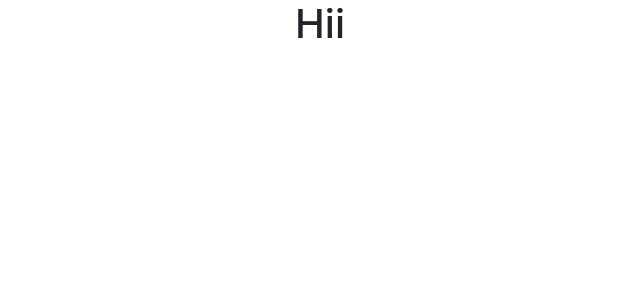
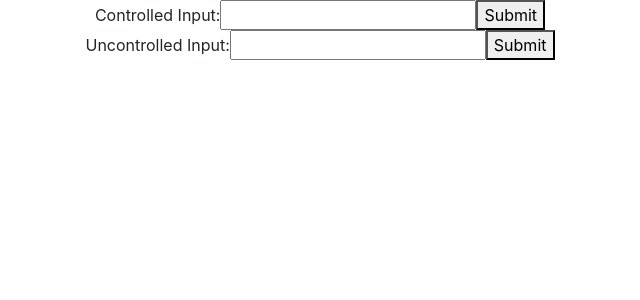
Before and after one commit to jagadeesh7089/tashapp, a React (Create React App) app: page / in a window 1280 px wide. Shown: the top 300 px of the page, without its empty margins (320-960 px from the left). Built offline with nearby package versions, Linux system fonts and the light colour scheme.

Commit message:
components

```diff
--- a/src/App.js
+++ b/src/App.js
@@ -1,10 +1,14 @@
 import logo from './logo.svg';
 import './App.css';
+import ControlledComponent from './controled';
+import UncontrolledComponent from './uncontroled';
 
 function App() {
   return (
     <div className="App">
-     <h1>Hii</h1>
+     <ControlledComponent></ControlledComponent>
+
+     <UncontrolledComponent></UncontrolledComponent>
     </div>
   );
 }
--- /dev/null
+++ b/src/controled.jsx
@@ -0,0 +1,27 @@
+import React, { useState } from 'react';
+
+function ControlledComponent() {
+  const [inputValue, setInputValue] = useState('');
+
+  const handleChange = (event) => {
+    setInputValue(event.target.value);
+    console.log(event.target.value)
+  };
+
+  const handleSubmit = (event) => {
+    event.preventDefault();
+    console.log('Submitted value:', inputValue);
+  };
+
+  return (
+    <form onSubmit={handleSubmit}>
+      <label>
+        Controlled Input:
+        <input type="text" value={inputValue} onChange={handleChange} />
+      </label>
+      <button type="submit">Submit</button>
+    </form>
+  );
+}
+
+export default ControlledComponent;
--- /dev/null
+++ b/src/uncontroled.jsx
@@ -0,0 +1,22 @@
+import React, { useRef } from 'react';
+
+function UncontrolledComponent() {
+  const inputRef = useRef(null);
+
+  const handleSubmit = (event) => {
+    event.preventDefault();
+    console.log('Submitted value:', inputRef.current.value);
+  };
+
+  return (
+    <form onSubmit={handleSubmit}>
+      <label>
+        Uncontrolled Input:
+        <input type="text" ref={inputRef} />
+      </label>
+      <button type="submit">Submit</button>
+    </form>
+  );
+}
+
+export default UncontrolledComponent;
```
